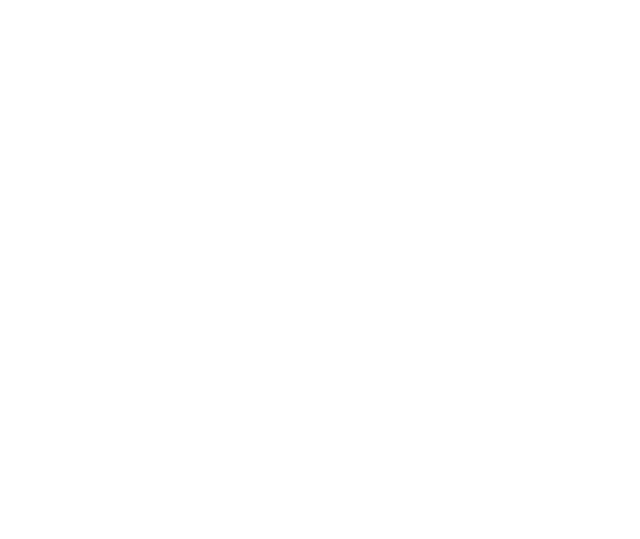
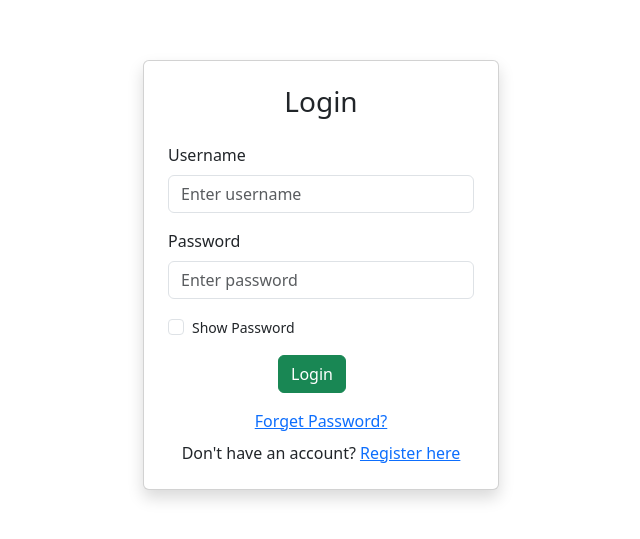
Before and after one commit to dacaug25payplate/payplate, a React (Create React App) app in the folder Frontend/: page / in a window 1280 px wide. Before the commit this address had no page. Shown: the part 125-664 px from the top of the page, without its empty margins (319-959 px from the left). Built offline with nearby package versions, Linux system fonts and the light colour scheme.

Commit message:
login page created

```diff
--- a/Frontend/src/App.js
+++ b/Frontend/src/App.js
@@ -10,7 +10,7 @@
     <BrowserRouter>
       <Routes>
         <Route path="/register" element={<RegisterComponent />} />
-        <Route path="/login" element={<LoginComponent />} />
+        <Route path="/" element={<LoginComponent />} />
         <Route path="/forgetpassword" element={<ForgetPasswordComponent />} />
       </Routes>
     </BrowserRouter>
--- a/Frontend/src/components/LoginComponent.jsx
+++ b/Frontend/src/components/LoginComponent.jsx
@@ -1,27 +1,74 @@
 import { useState } from "react";
-import { Link } from "react-router-dom";
+import { Link, useNavigate } from "react-router-dom";
+import axios from "axios";
 
 function Login() {
+
+  const navigate = useNavigate();
   const [showPassword, setShowPassword] = useState(false);
+
+  // 🔹 FORM STATE
+  const [formData, setFormData] = useState({
+    userName: "",
+    password: ""
+  });
+
+  // 🔹 HANDLE INPUT CHANGE
+  const handleChange = (e) => {
+    setFormData({
+      ...formData,
+      [e.target.name]: e.target.value
+    });
+  };
+
+  // 🔹 HANDLE SUBMIT
+  const handleSubmit = (e) => {
+    e.preventDefault();
+
+    console.log("Login Data:", formData);
+
+    axios.post("http://localhost:8080/User/login", formData)
+      .then(response => {
+        alert("Login Successful");
+        console.log(response.data);
+
+        // example: save user data / token
+       localStorage.setItem("user", JSON.stringify(response.data));
+        if(response.data.roleId.roleName === "Admin")
+
+
+        navigate("/dashboard"); // redirect after login
+      })
+      .catch(error => {
+        console.error(error);
+        alert("Invalid Username or Password");
+      });
+  };
 
   return (
     <div className="container">
-        <div className="row justify-content-center align-items-center min-vh-100">
+      <div className="row justify-content-center align-items-center min-vh-100">
         <div className="col-md-4">
           <div className="card shadow p-4">
             <h3 className="text-center mb-4">Login</h3>
 
-            <form>
+            <form onSubmit={handleSubmit}>
+
+              {/* USERNAME */}
               <div className="mb-3">
                 <label className="form-label">Username</label>
                 <input
                   type="text"
-                  name="username"
+                  name="userName"
                   className="form-control"
                   placeholder="Enter username"
+                  value={formData.userName}
+                  onChange={handleChange}
+                  required
                 />
               </div>
 
+              {/* PASSWORD */}
               <div className="mb-3">
                 <label className="form-label">Password</label>
                 <input
@@ -29,9 +76,13 @@
                   name="password"
                   className="form-control"
                   placeholder="Enter password"
+                  value={formData.password}
+                  onChange={handleChange}
+                  required
                 />
               </div>
 
+              {/* SHOW PASSWORD */}
               <div className="form-check mb-3">
                 <input
                   className="form-check-input"
@@ -40,23 +91,32 @@
                   checked={showPassword}
                   onChange={() => setShowPassword(!showPassword)}
                 />
-                <label className="form-check-label small" >
+                <label className="form-check-label small">
                   Show Password
                 </label>
               </div>
 
-              <button type="submit" className="btn btn-primary w-100">
+              {/* LOGIN BUTTON */}
+              <div className="row">
+                  <div className="col-md-4"></div>
+                  <div className="col-md-4">
+                    <button className="btn btn-success">Login</button>
+                  </div>
+                  <div className="col-md-4"></div>
+              </div>
+              {/* <button type="submit" className="btn btn-primary w-100">
                 Login
-              </button>
-              <br />
-                <div className="text-center mt-3">
-                    <Link to="/forgetpassword" className="d-block mb-2">Forget Password?</Link>
+              </button> */}
 
+              {/* LINKS */}
+              <div className="text-center mt-3">
+                <Link to="/forgetpassword" className="d-block mb-2">
+                  Forget Password?
+                </Link>
 
                 <span className="me-1">Don't have an account?</span>
                 <Link to="/register">Register here</Link>
-                </div>
-
+              </div>
 
             </form>
           </div>
```
